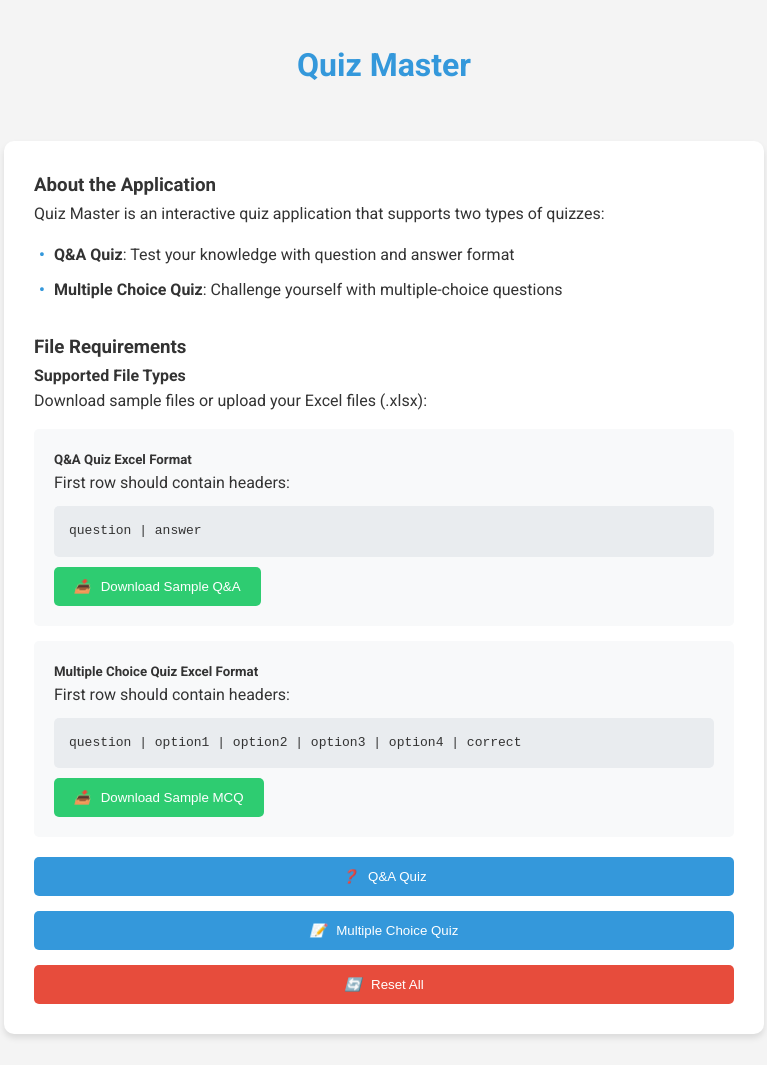
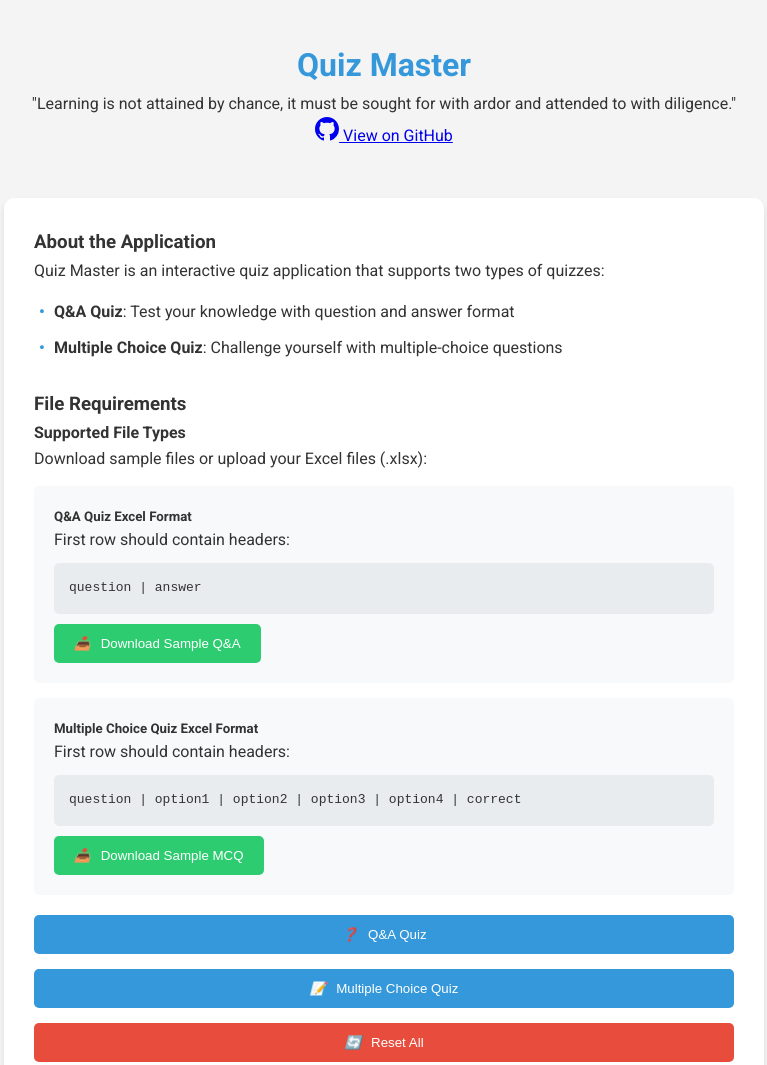
Before and after one commit to mechtester/quizmaster, a plain HTML site: page index.html in a window 1280 px wide. Shown: the top 1065 px of the page, without its empty margins (256-1023 px from the left). Drawn offline with Linux system fonts and the light colour scheme.

Commit message:
Update index.html

```diff
--- a/index.html
+++ b/index.html
@@ -13,6 +13,13 @@
     <div class="container">
         <header>
             <h1>Quiz Master</h1>
+            <p class="motivational-quote">"Learning is not attained by chance, it must be sought for with ardor and attended to with diligence."</p>
+            <a href="https://github.com/mechtester/randomquestions" class="github-link" target="_blank">
+                <svg height="24" width="24" viewBox="0 0 16 16" fill="currentColor">
+                    <path d="M8 0C3.58 0 0 3.58 0 8c0 3.54 2.29 6.53 5.47 7.59.4.07.55-.17.55-.38 0-.19-.01-.82-.01-1.49-2.01.37-2.53-.49-2.69-.94-.09-.23-.48-.94-.82-1.13-.28-.15-.68-.52-.01-.53.63-.01 1.08.58 1.23.82.72 1.21 1.87.87 2.33.66.07-.52.28-.87.51-1.07-1.78-.2-3.64-.89-3.64-3.95 0-.87.31-1.59.82-2.15-.08-.2-.36-1.02.08-2.12 0 0 .67-.21 2.2.82.64-.18 1.32-.27 2-.27.68 0 1.36.09 2 .27 1.53-1.04 2.2-.82 2.2-.82.44 1.1.16 1.92.08 2.12.51.56.82 1.27.82 2.15 0 3.07-1.87 3.75-3.65 3.95.29.25.54.73.54 1.48 0 1.07-.01 1.93-.01 2.2 0 .21.15.46.55.38A8.013 8.013 0 0016 8c0-4.42-3.58-8-8-8z"></path>
+                </svg>
+                View on GitHub
+            </a>
         </header>
 
         <!-- Home Screen -->
```
